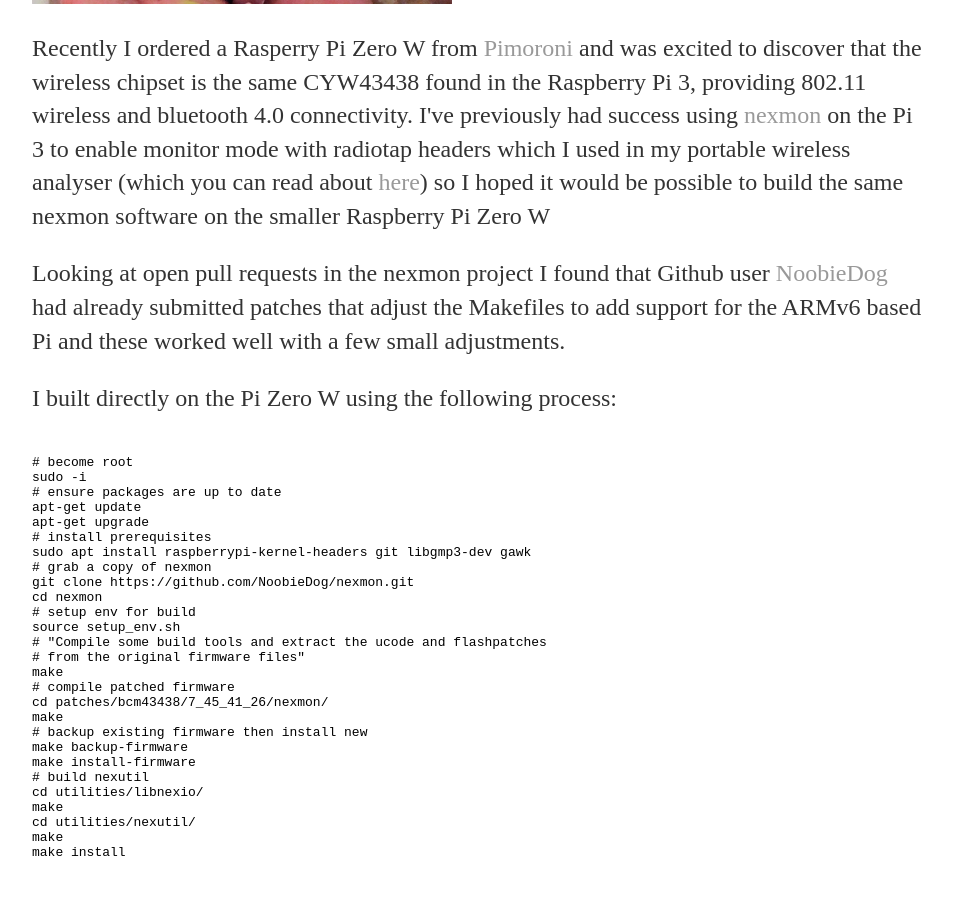
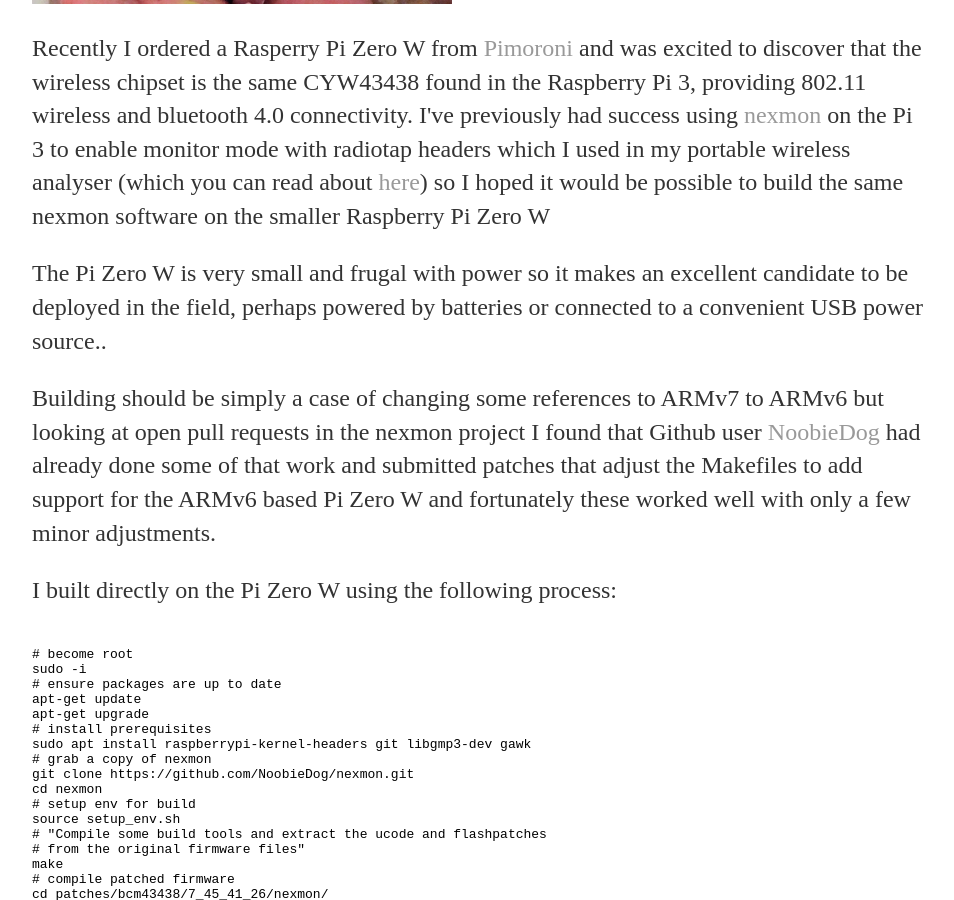
Before and after one commit to linuxthor/linuxthor.github.io, a Jekyll site: the page built from projects/pi-zero-w-monitor-mode/index.html, in a window 1280 px wide and 900 px high, scrolled down 479 px. Shown: the whole window, without its empty margins (160-1114 px from the left). Built offline with Jekyll 4.4.1, drawn with Linux system fonts in a browser that asks for light colours.

Commit message:
Update index.html

```diff
--- a/projects/pi-zero-w-monitor-mode/index.html
+++ b/projects/pi-zero-w-monitor-mode/index.html
@@ -13,9 +13,12 @@
            connectivity. I've previously had success using <a href="https://github.com/seemoo-lab/nexmon">nexmon</a> on the Pi 3 to
            enable monitor mode with radiotap headers which I used in my portable wireless analyser (which you can read about <a href="">here</a>)
            so I hoped it would be possible to build the same nexmon software on the smaller Raspberry Pi Zero W<p>
-           <p>Looking at open pull requests in the nexmon project I found that Github user <a href="https://github.com/NoobieDog/nexmon">
-           NoobieDog</a> had already submitted patches that adjust the Makefiles to add support for the ARMv6 based Pi and these worked
-           well with a few small adjustments. <p>
+	   <p>The Pi Zero W is very small and frugal with power so it makes an excellent candidate to be deployed in the field,
+           perhaps powered by batteries or connected to a convenient USB power source..<p>
+           <p>Building should be simply a case of changing some references to ARMv7 to ARMv6 but looking at open pull requests in the nexmon project
+           I found that Github user <a href="https://github.com/NoobieDog/nexmon">NoobieDog</a> had already done some of that work and submitted
+	   patches that adjust the Makefiles to add support for the ARMv6 based Pi Zero W and fortunately these worked
+           well with only a few minor adjustments. <p>
 	   <p>I built directly on the Pi Zero W using the following process:
            <pre><code>
 # become root
```
